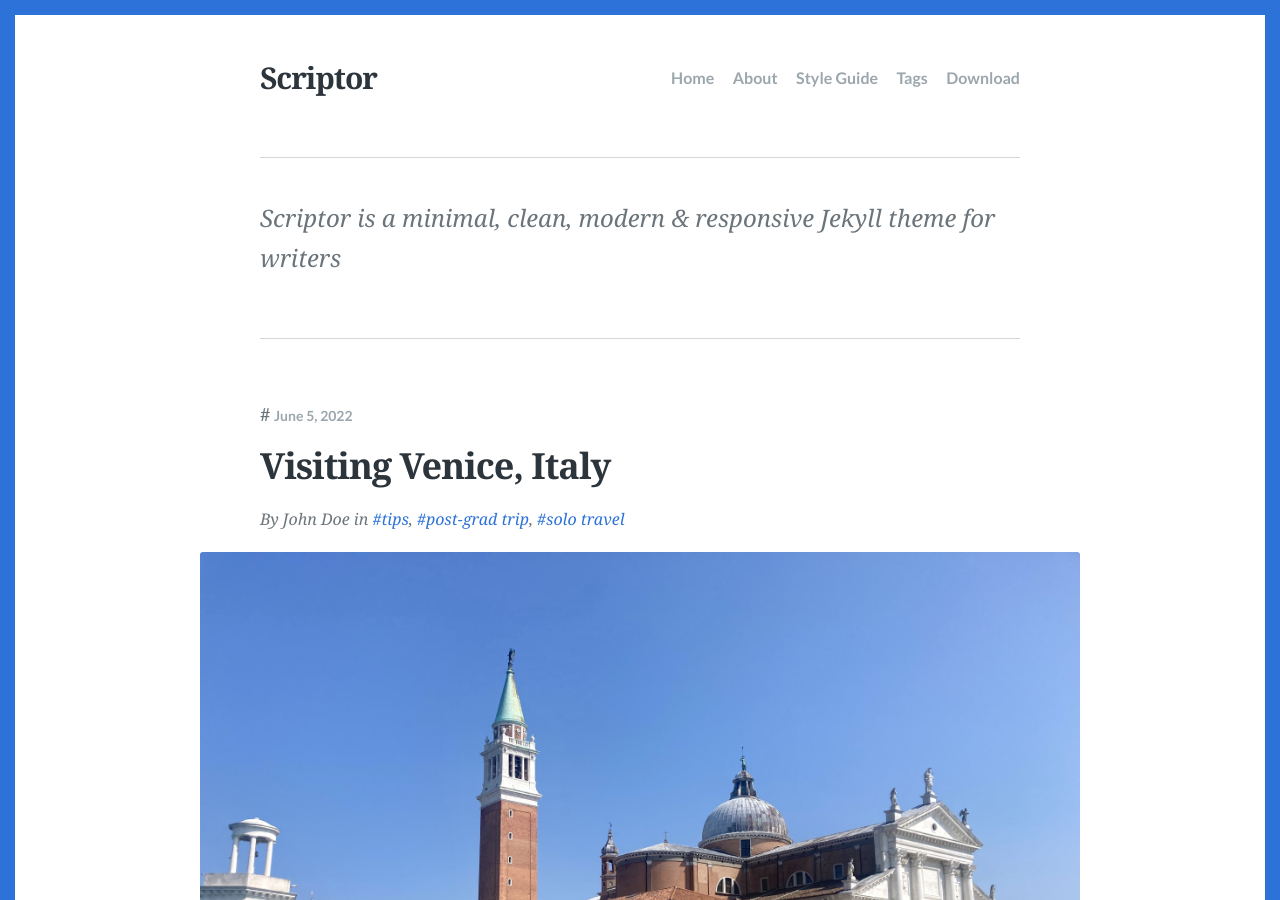
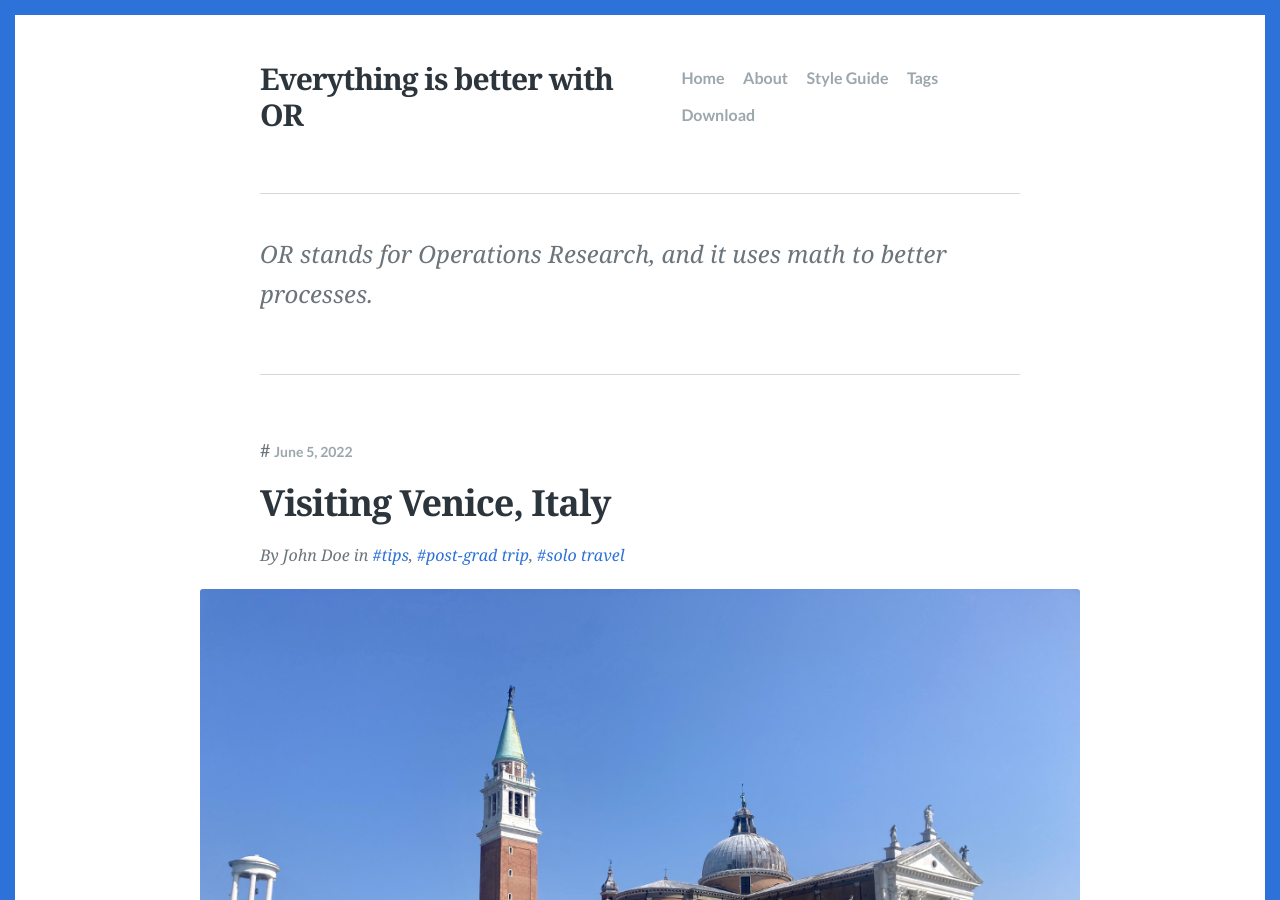
Before and after one commit to evaz1121/everythingisbetterwithor, a Jekyll site: the page built from index.html, in a window 1280 px wide and 900 px high. Built offline with Jekyll 4.4.1, drawn with Linux system fonts in a browser that asks for light colours; some web fonts are replaced; the list of posts is cut into pages by our own code.

Commit message:
Update _config.yml
update title and description for website

```diff
--- a/_config.yml
+++ b/_config.yml
@@ -9,10 +9,10 @@
 lang: en-US
 
 # Site title
-title: "Scriptor"
+title: "Everything is better with OR"
 
 # A description of your site for meta tag, search engine results.
-description: "Scriptor is a minimal, clean, modern & responsive Jekyll theme for writers"
+description: "OR stands for Operations Research, and it uses math to better processes."
 
 # The subpath of your site, e.g. /blog, for generating urls.
 #baseurl: ""
```
